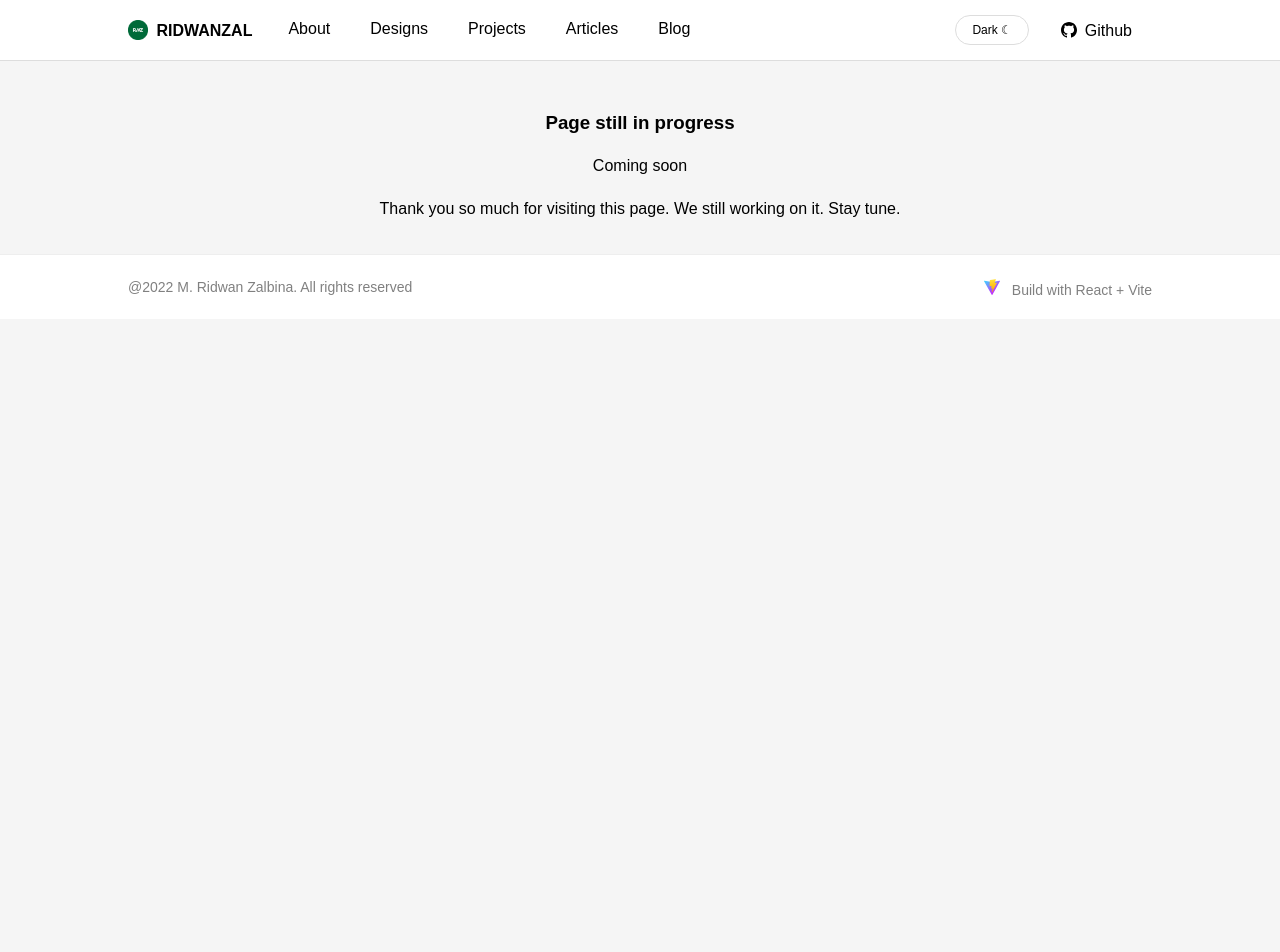
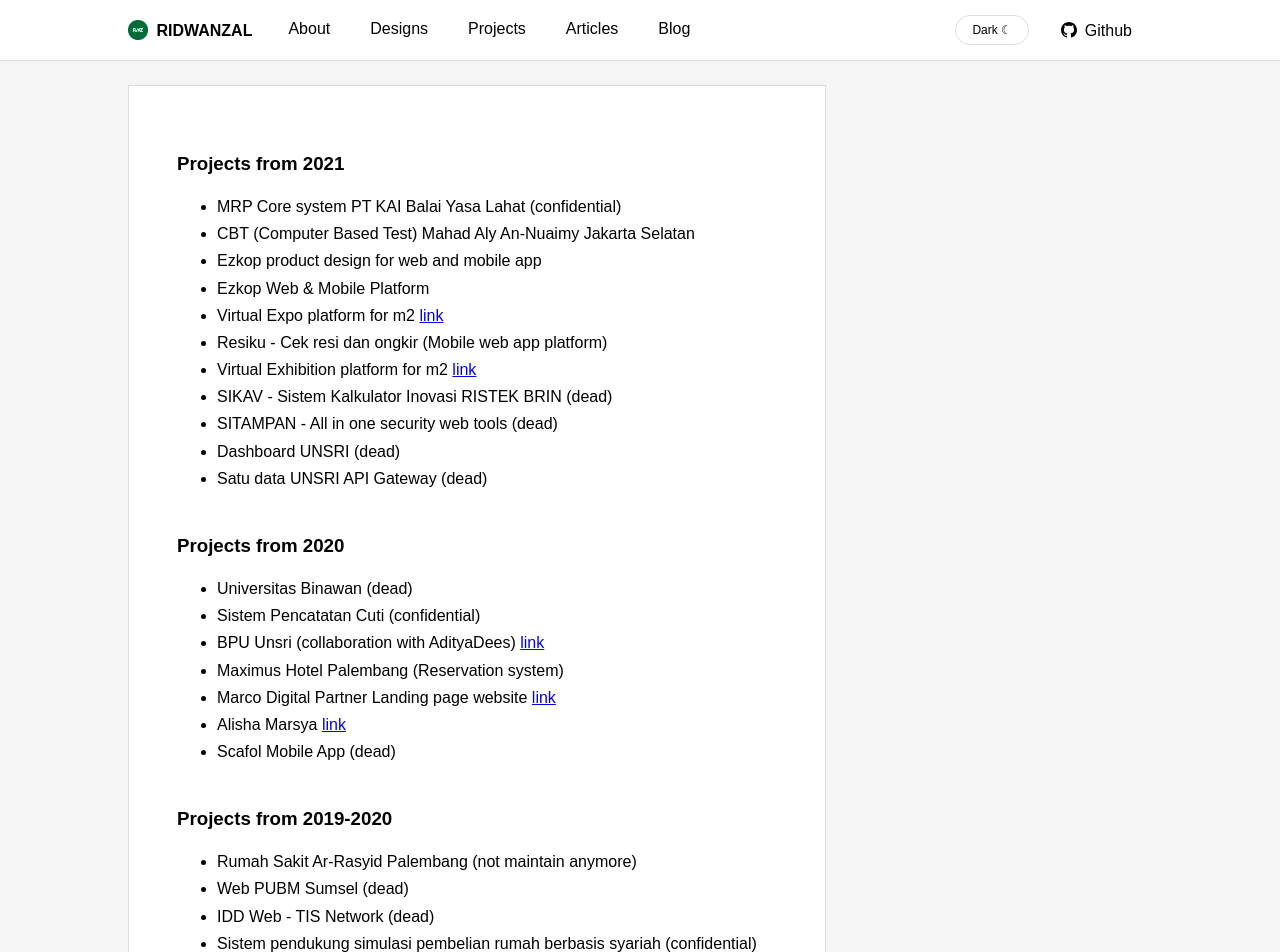
Before and after one commit to ridwanzal/react-landing-page, a React (Vite) app: page /projects in a window 1280 px wide. Shown: the top 952 px of the page. Before the commit the page ends 800 px from the top, so only its background shows below. Built offline with nearby package versions, Linux system fonts and the light colour scheme; a web font is replaced by a local one.

Commit message:
Update react landing page
- Fix some ui issues
- Blog post update

```diff
--- a/src/components/SectionService.jsx
+++ b/src/components/SectionService.jsx
@@ -1,6 +1,6 @@
 function SectionExpert() {
     return (
-            <div className="section-general">
+            <div className="section-general between">
                 <div className="wrapper">
                     <div className="wrapper-inner">
                         <div className="wrapper-content">
--- a/src/page/About.jsx
+++ b/src/page/About.jsx
@@ -87,6 +87,12 @@
                                     Experience more than 10 years on logo, advertisment, promotional content.
                                     </li>
                                 </ul>
+                                <h3>Talks, Sharings and Achievements</h3>
+                                <ul>
+                                    <li>2021 - Visual and Product Design - Developer Student Club UNSRI (28 Maret 2021) <a href="https://docs.google.com/presentation/d/1K7dcO8o7QHCVSkKXvBtp-lgBVVKmJeEdJcPxE_qoOgM/edit#slide=id.g7099e915fd_0_413" target="_blank">link to doc</a> </li>
+                                    <li>2020 - Membangun dan bekerja di Startup - Sistem Komputer Festival </li>
+                                    <li>2020 - Sinta Contributor </li>
+                                </ul>
                                 <h3>Github Calendar</h3>
                                 <GitHubCalendar
                                 username="ridwanzal"
--- a/src/page/Projects.jsx
+++ b/src/page/Projects.jsx
@@ -5,21 +5,95 @@
     return (
         <>
         <div className="section-general">
-            <div className="wrapper">
-                <div className="wrapper-inner">
-                    <div className="wrapper-content">
-                        <div className='center'>
-                            <h3>Page still in progress</h3>
-                            <p className='incoming'>
-                                Coming soon
-                            </p>
-                            <p>Thank you so much for visiting this page. We still working on it. Stay tune.</p>
+                <div className="wrapper">
+                    <div className="wrapper-inner">
+                        <div className="wrapper-content wrapper-content--contain">
+                            <div className='content-small contain-wrap half'>
+                                <h3>Projects from 2021</h3>
+                                <ul>
+                                    <li>
+                                        MRP Core system PT KAI Balai Yasa Lahat (confidential)
+                                    </li>
+                                    <li>
+                                        CBT (Computer Based Test) Mahad Aly An-Nuaimy Jakarta Selatan
+                                    </li>
+                                    <li>
+                                        Ezkop product design for web and mobile app
+                                    </li>
+                                    <li>
+                                        Ezkop Web & Mobile Platform
+                                    </li>
+                                    <li>
+                                        Virtual Expo platform for m2 <a href="https://m2.imeet.id/" target="_blank">link</a>
+                                    </li>
+                                    <li>
+                                        Resiku - Cek resi dan ongkir (Mobile web app platform)
+                                    </li>
+                                    <li>
+                                        Virtual Exhibition platform for m2 <a href="https://m2.imeet.id/" target="_blank">link</a>
+                                    </li>
+                                    <li>
+                                        SIKAV - Sistem Kalkulator Inovasi RISTEK BRIN (dead)
+                                    </li>
+                                    <li>
+                                        SITAMPAN - All in one security web tools (dead)
+                                    </li>
+                                    <li>
+                                        Dashboard UNSRI (dead)
+                                    </li>
+                                    <li>
+                                        Satu data UNSRI API Gateway (dead)
+                                    </li>
+                                </ul>
+
+                                <h3>Projects from 2020</h3>
+                                <ul>
+                                    <li>
+                                        Universitas Binawan (dead)
+                                    </li>
+                                    <li>
+                                        Sistem Pencatatan Cuti (confidential)
+                                    </li>
+                                    <li>
+                                        BPU Unsri (collaboration with AdityaDees) <a href="https://bpu.unsri.ac.id/" target="_blank">link</a>
+                                    </li>
+                                    <li>
+                                        Maximus Hotel Palembang (Reservation system)
+                                    </li>
+                                    <li>
+                                        Marco Digital Partner Landing page website <a target="_blank" href="https://www.marcodigitalpartner.com/">link</a>
+                                    </li>
+                                    <li>
+                                        Alisha Marsya <a target="_blank" href="https://alishamarsya.com/">link</a>
+                                    </li>
+                                    <li>
+                                        Scafol Mobile App (dead)
+                                    </li>
+                                </ul>
+                                <h3>Projects from 2019-2020</h3>
+                                <ul>
+                                    <li>
+                                        Rumah Sakit Ar-Rasyid Palembang (not maintain anymore) <a target="_blank" href="https://rsarrasyid.id/"></a>
+                                    </li>
+                                    <li>
+                                        Web PUBM Sumsel (dead)
+                                    </li>
+                                    <li>
+                                        IDD Web - TIS Network (dead)
+                                    </li>
+                                    <li>
+                                        Sistem pendukung simulasi pembelian rumah berbasis syariah (confidential)
+                                    </li>
+                                    <li>
+                                        Sistem deteksi dini pencegahan phising (phising-live-detector)
+                                    </li>
+                                </ul>
+                            </div>
                         </div>
                     </div>
                 </div>
             </div>
-        </div>
-        <Footer></Footer>
+            <Footer></Footer>
         </>
     );
 }
--- a/src/styles/partials/_reset.scss
+++ b/src/styles/partials/_reset.scss
@@ -69,3 +69,9 @@
 .toshow {
     display: block !important;
 }
+
+pre {
+    background-color:  #eee;
+    padding: 24px;
+    border-radius: 2px;
+}
--- a/src/styles/partials/_section.scss
+++ b/src/styles/partials/_section.scss
@@ -24,7 +24,7 @@
 
     &-content {
         h1,h2,h3,h4 {
-            padding-top: 32px;
+            padding-top: 24px;
         }
 
         &--contain {
@@ -272,6 +272,10 @@
             }
         }
 
+        &.between {
+            margin-bottom: 0;
+        }
+
         &.gray {
             background-color: #fff;
             border-top: 1px solid #eee;
```
